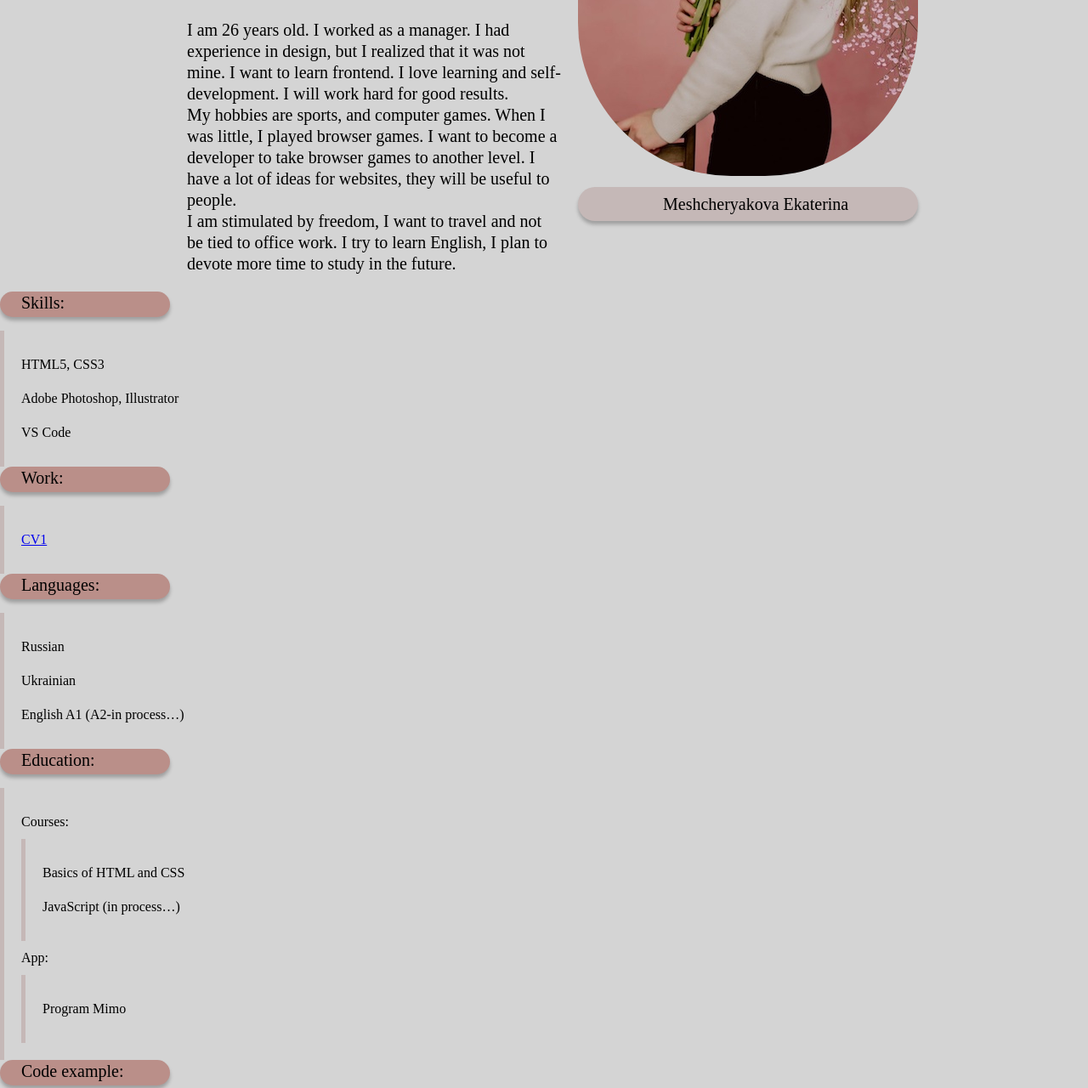
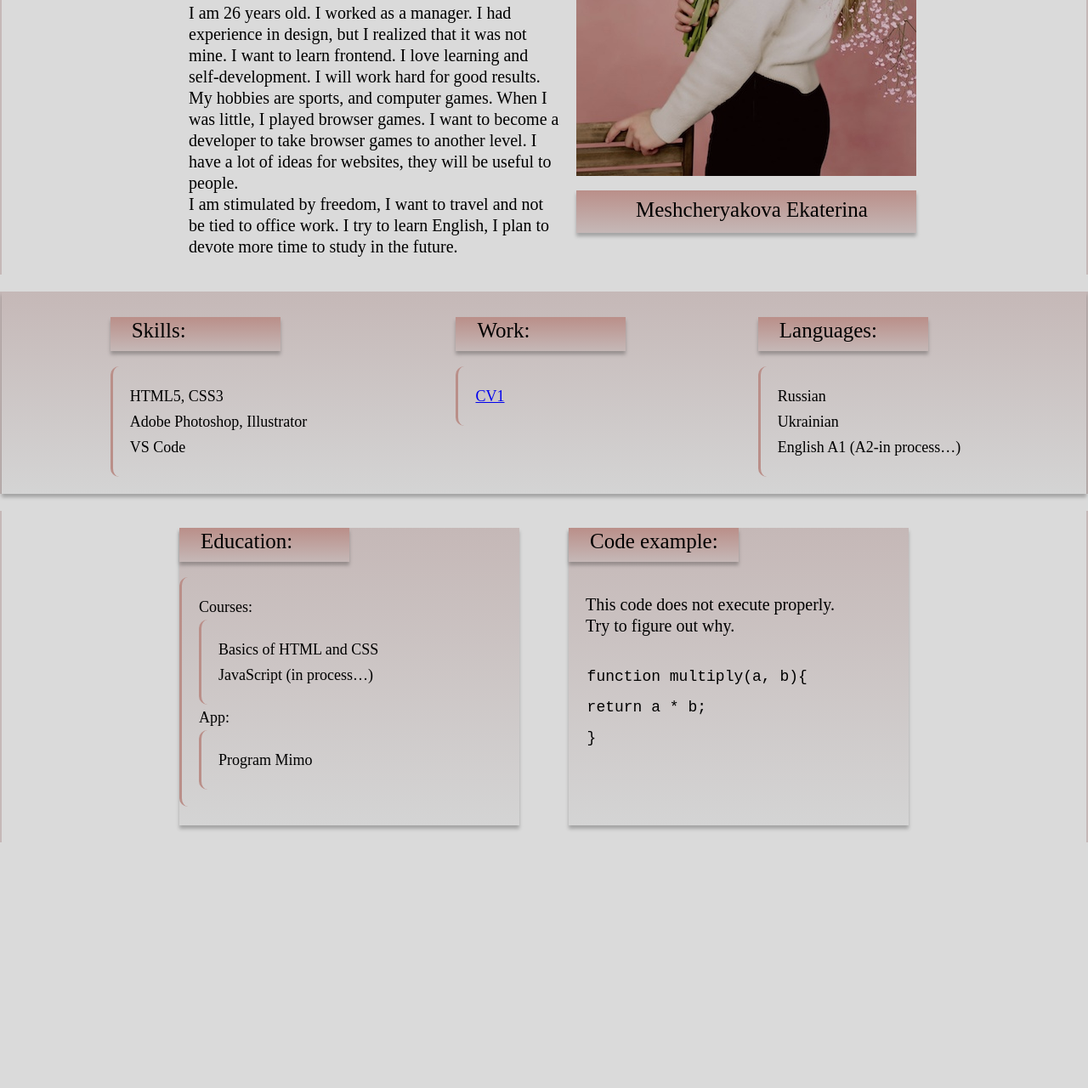
Before and after one commit to EV-Ekaterina/rsschool-cv, a plain HTML site: page index.html in a window 1280 px wide. Shown: the part 483-1763 px from the top of the page at 85% size. After the commit the page ends 1474 px from the top, so only its background shows below. Drawn offline with Linux system fonts and the light colour scheme.

Commit message:
feat: add main css

```diff
--- a/css/style.css
+++ b/css/style.css
@@ -1,25 +1,27 @@
 * {
   box-sizing: border-box;
 }
-
+html {
+  scroll-behavior: smooth;
+}
 body {
   display: flex;
   flex-direction: column;
-  background-color: #d4d4d4;
+  background-color: #dadada;
 }
-
 .container {
   max-width: 1440px;
   margin: 0 auto;
+  border-left: 2px solid #c5b8b7;
+  border-right: 2px solid #c5b8b7;
 }
 .caption { /* задаю стиль заголовкам */
-  background-color: #ba8f89;
+  background: linear-gradient(#ba8f89, #c5b8b7) ;
   width: 200px;
-  height: 30px;
+  height: 40px;
   padding-top: 3px;
   padding-left: 25px;
-  border-radius: 150px;
-  font-size: 20px;
+  font-size: 25px;
   box-shadow: 0px 4px 4px rgba(0, 0, 0, 0.25);
 }
 .text{
@@ -27,44 +29,39 @@ body {
   padding: 20px;
   line-height: 25px;
 }
-
 .nav-list {
   margin: 20px;
   display: flex;
   justify-content: space-around;
   list-style: none;
-  background-color: #c5b8b7;
-  border-radius: 150px;
+  background: linear-gradient(#ba8f89, #c5b8b7, #d4d4d4);
   box-shadow: 0px 4px 4px rgba(0, 0, 0, 0.25);
 }
 .nav-link {
   padding: 0 20px;
   line-height: 50px;
   color: black;
-  font-size: 18px;
+  font-size: 20px;
 }
-
 .first{ /* позиционирую перый флекс бокс */
   display: flex;
   flex-direction: row-reverse;
 }
-
 .one-flexs{ /* позиционирую первый items имя+фото */
   display: flex;
   flex-direction: column;
   padding-right: 200px;
 }
 .name {
-  background-color: #c5b8b7;
+  background: linear-gradient(#ba8f89, #c5b8b7);
   padding-top: 10px;
-  padding-left: 100px;
-  height: 40px;
-  font-size: 20px;
-  border-radius: 150px;
+  padding-left: 70px;
+  height: 50px;
+  font-size: 25px;
   box-shadow: 0px 4px 4px rgba(0, 0, 0, 0.25);
 }
 img {
-  border-radius: 180px;
+  filter: saturate(80%);
 }
 .two-flex{  /* позиционирую второй items  контакт и me */
   display: flex;
@@ -72,15 +69,44 @@ img {
   padding-left: 200px;
   padding-top: 50px;
 }
-
 .section_contact {
   margin-bottom: 50px;
   font-size: 20px;
 }
-.inside-aligned { /* стилизация списка контактов */
-  border-left: 5px solid #c5b8b7;
+.inside-aligned { /* стилизация списка*/
+  border-left: 3px solid #BA8F89;
   padding: 20px;
   list-style: none;
   counter-reset: li;
-  line-height: 40px;
+  line-height: 30px;
+  border-radius: 10px;
 }
+.second{  /* второй флекс */
+  display: flex;
+  flex-direction: row;
+  justify-content: space-around;
+  margin: 20px 0 20px 0;
+  padding: 30px 50px 20px 50px;
+  background: linear-gradient(#c5b8b7, #d4d4d4);
+  font-size: 18px;
+  box-shadow: 0px 4px 4px rgba(0, 0, 0, 0.25);
+}
+.third{ /* третий флекс код и образование */
+  display: flex;
+  flex-direction: row;
+  justify-content: space-around;
+  padding: 20px 180px 20px 180px;
+  font-size: 18px;
+}
+.section_education{ /* секция образование */
+  background: linear-gradient(#c5b8b7, #d4d4d4);
+  height: 350px;
+  width: 400px;
+  box-shadow: 0px 4px 4px rgba(0, 0, 0, 0.25);
+}
+.section_code{ /* секция кода */
+  background: linear-gradient(#c5b8b7, #d4d4d4);
+  height: 350px;
+  width: 400px;
+  box-shadow: 0px 4px 4px rgba(0, 0, 0, 0.25);
+}
```
